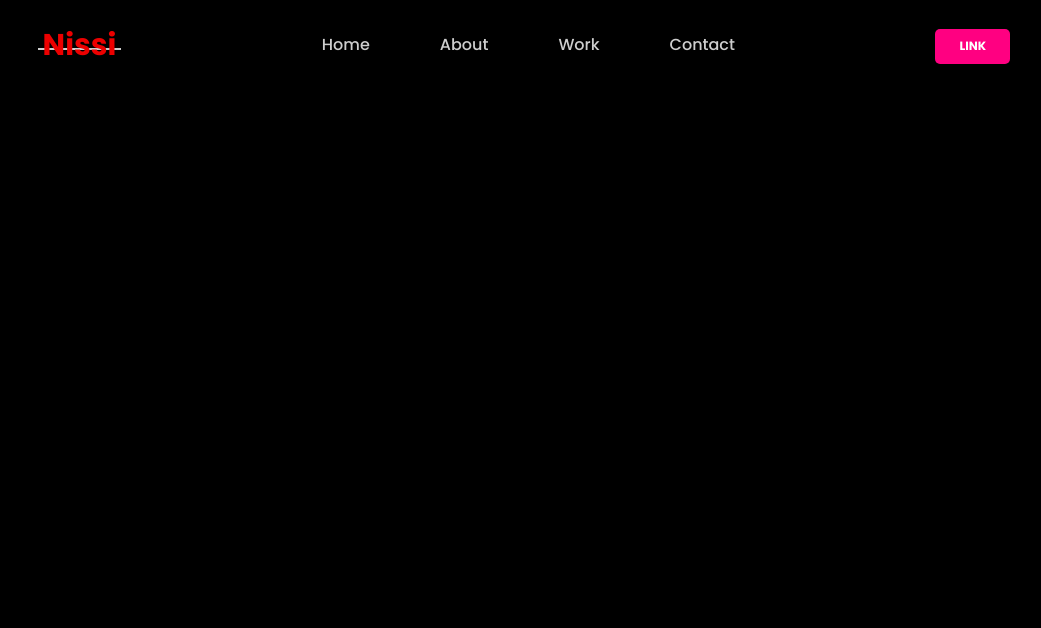
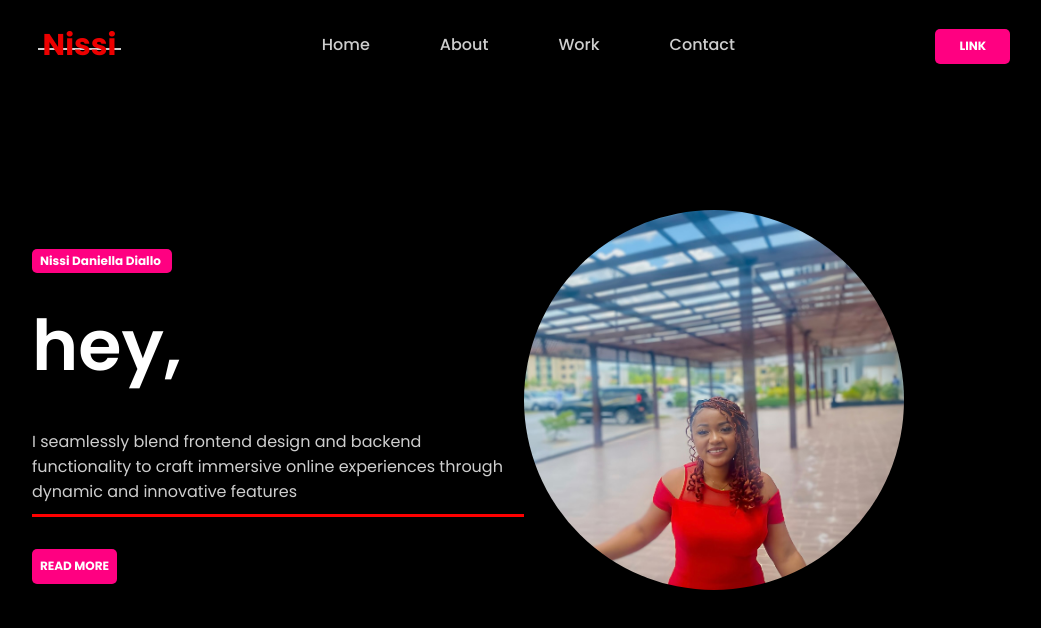
Before and after one commit to Nissidaniella/oibsip_taskno-portfolio, a plain HTML site: page index.html in a window 1280 px wide. Shown: the whole page, without its empty margins (116-1157 px from the left). Drawn offline with nearby package versions, Linux system fonts and the light colour scheme.

Commit message:
feat:Added home section

```diff
--- a/index.css
+++ b/index.css
@@ -140,3 +140,133 @@ header button.nav-button:hover::before {
   transition: background-position 0.5s ease-in-out,
     background-size 0.75s ease-in-out;
 }
+
+main {
+    padding-inline: 10vw;
+  }
+
+  .section {
+    padding-block: 15em;
+  }
+
+  #home {
+    position: relative;
+    display: flex;
+    height: 100vh;
+    min-height: 700px;
+  }
+
+  #home .text {
+    position: relative;
+    display: flex;
+    justify-content: center;
+    align-content: center;
+    min-height: 80vh;
+    flex-direction: column;
+    width: 50%;
+    padding-left: 20px;
+  }
+
+  #home .text h5 {
+    background-color: #ff0081;
+    box-shadow: rgba(233, 30, 99, 0.5);
+    color: white;
+    padding: 3px 8px;
+    font-size: 12px;
+    border-radius: 5px;
+    width: 140px;
+  }
+
+  #home .text h1 {
+    font-size: 70px;
+    font-weight: 600;
+    color: white;
+    margin-block: 20px;
+  }
+
+  #home .text p {
+    border-bottom: 3px solid rgb(255, 0, 0);
+    padding: 10px 0px;
+    color: rgb(206, 206, 206);
+  }
+
+  #home button.home-button {
+    top: 2rem;
+    height: 35px;
+    width: 85px;
+    outline: none;
+    border: none;
+    cursor: pointer;
+    padding: 5px 5px;
+    font-size: 12px;
+    font-weight: 700;
+    color: hsl(0, 0%, 100%);
+    border-radius: 5px;
+    text-transform: uppercase;
+    transition: all 0.2s ease-in-out;
+    position: relative;
+    background-color: #ff0081;
+    box-shadow: rgba(233, 30, 99, 0.5);
+  }
+
+  #home button.home-button::after,
+  #home button.home-button::before {
+    transition: all 0.2s ease-in-out;
+  }
+
+  #home button.home-button::before {
+    z-index: -1;
+    position: absolute;
+    content: "";
+    left: -2em;
+    right: -2em;
+    top: -2em;
+    bottom: -2em;
+    background-repeat: no-repeat;
+    background-image: radial-gradient(circle, #ff0081 20%, transparent 20%),
+      radial-gradient(circle, transparent 10%, #ff0081 20%, transparent 20%),
+      radial-gradient(circle, transparent 10%, white 20%, transparent 20%),
+      radial-gradient(circle, #ff0081 20%, transparent 20%),
+      radial-gradient(circle, transparent 10%, #ff0081 20%, transparent 20%),
+      radial-gradient(circle, #ff0081 20%, transparent 20%),
+      radial-gradient(circle, transparent 10%, #ff0081 20%, transparent 20%),
+      radial-gradient(circle, #ff0081 20%, transparent 20%),
+      radial-gradient(circle, transparent 10%, #ff0081 20%, transparent 20%),
+      /*  */
+        radial-gradient(circle, transparent 10%, #ff0081 20%, transparent 20%),
+      radial-gradient(circle, #ff0081 20%, transparent 20%),
+      radial-gradient(circle, transparent 10%, white 20%, transparent 20%),
+      radial-gradient(circle, #ff0081 20%, transparent 20%),
+      radial-gradient(circle, transparent 10%, #ff0081 20%, transparent 20%),
+      radial-gradient(circle, #ff0081 20%, transparent 20%),
+      radial-gradient(circle, transparent 10%, white 20%, transparent 20%);
+    background-size: 10% 10%, 20% 20%, 15% 15%, 20% 20%, 18% 18%, 10% 10%, 15% 15%,
+      10% 10%, 18% 18%, 15% 15%, 20% 20%, 18% 18%, 20% 20%, 15% 15%, 10% 10%,
+      20% 20%;
+    background-position: 18% 40%, 20% 31%, 30% 30%, 40% 30%, 50% 30%, 57% 30%,
+      65% 30%, 80% 32%, 15% 60%, 83% 60%, 18% 70%, 25% 70%, 41% 70%, 50% 70%,
+      64% 70%, 80% 71%;
+  }
+
+  #home button.home-button:hover::before {
+    background-position: 5% 44%, -5% 20%, 7% 5%, 23% 0%, 37% 0, 58% -2%, 80% 0%,
+      100% -2%, -5% 80%, 100% 55%, 2% 100%, 23% 100%, 42% 100%, 60% 95%, 70% 96%,
+      100% 100%;
+    background-size: 0% 0%;
+    transition: background-position 0.5s ease-in-out,
+      background-size 0.75s ease-in-out;
+  }
+
+  #home .image {
+    margin: auto 0;
+    width: 380px;
+    height: 380px;
+    border-radius: 50%;
+    overflow: hidden;
+  }
+
+  #home .image img {
+    width: 380px;
+    height: 380px;
+    object-fit: cover;
+  }
--- a/index.html
+++ b/index.html
@@ -30,5 +30,27 @@
             </a>
         </nav>
     </header>
+
+    <main>
+        <section id="home">
+            <div class="text">
+                <h5>Nissi Daniella Diallo</h5>
+
+                <h1>hey,</h1>
+                <p>I seamlessly blend frontend  design and backend functionality to craft immersive online experiences through dynamic and innovative features
+                </p>
+
+                <a href="#about">
+                     <button class="home-button">
+                    Read More
+                  </button>
+                </a>
+            </div>
+            <div class="image">
+                <img src="images/nissi.JPG"/>
+            </div>
+
+        </section>
+    </main>
 </body>
 </html>
```
